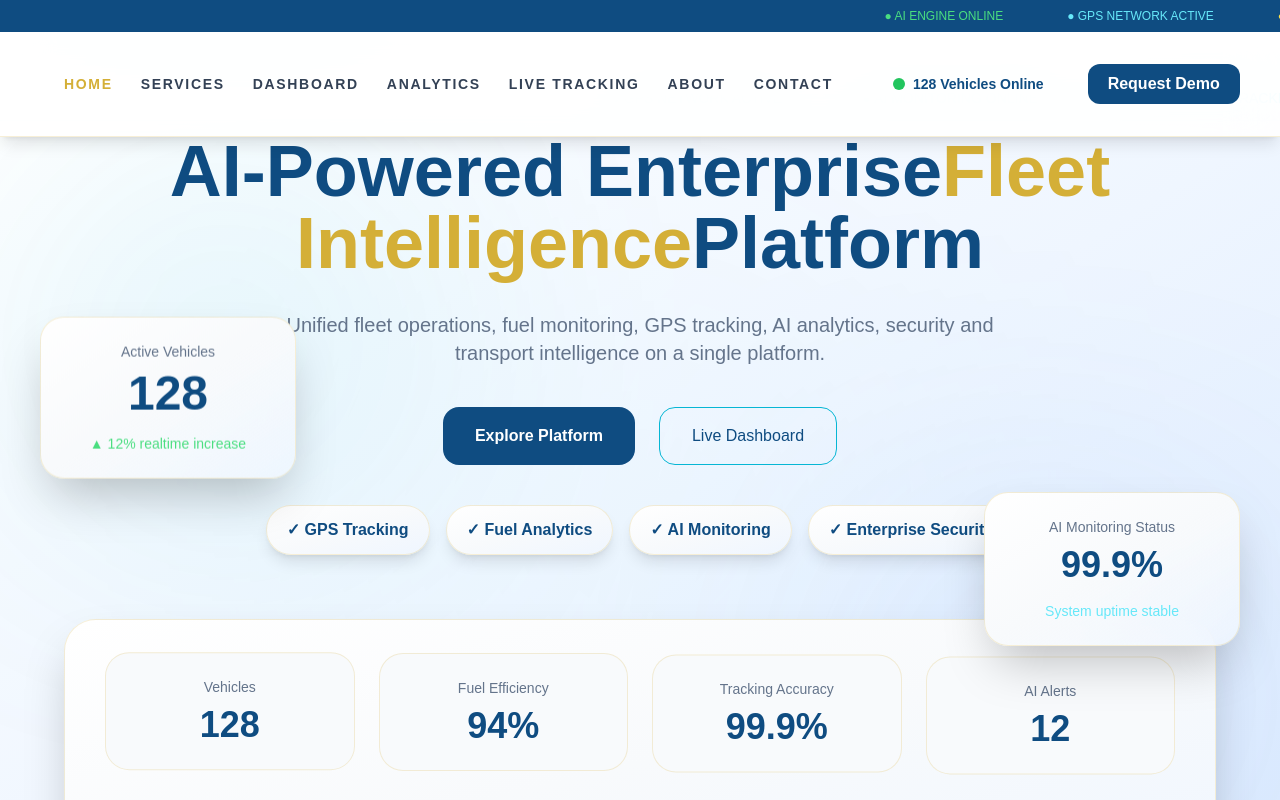
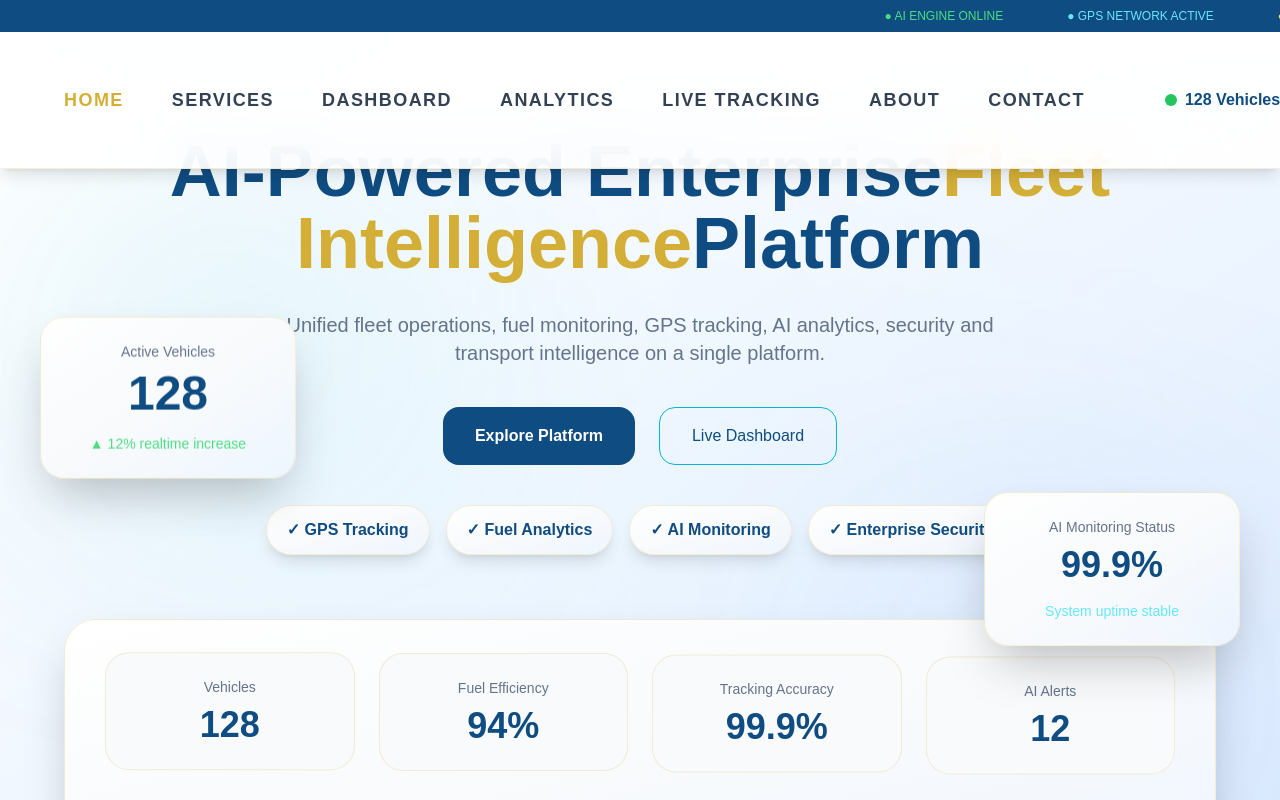
Before and after one commit to pritam1991verma/bdph-fleet-intelligence, a React (Vite) app: page / in a window 1280 px wide. Shown: the top 800 px of the page. Built offline with nearby package versions, Linux system fonts and the light colour scheme.

Commit message:
Update Navbar.tsx

```diff
--- a/src/components/Navbar.tsx
+++ b/src/components/Navbar.tsx
@@ -50,7 +50,7 @@ function Navbar() {
 
     <a
       href={`#${id}`}
-      className={`transition duration-300 uppercase text-sm tracking-[0.12em] font-semibold
+      className={`transition duration-300 uppercase text-lg tracking-[0.08em] font-bold
       ${
         active === id
           ? "text-[#D4AF37] font-bold"
@@ -97,19 +97,19 @@ function Navbar() {
 </div>
 <nav className="fixed top-8 left-0 w-full bg-white/90 backdrop-blur-xl border-b border-[#D4AF37]/20 shadow-lg z-50">
 
-<div className="w-full flex justify-between items-center px-16 py-3">
+<div className="w-full flex justify-between items-center px-16 py-5">
         {/* LOGO */}
 
        <div className="flex items-center">
   <img
     src="/logo.png"
     alt="BDPH Group"
-    className="h-16 md:h-20 w-auto"
+    className="h-20 md:h-24 w-auto"
   />
 </div>
         {/* MENU */}
 
-        <div className="hidden md:flex items-center gap-7 whitespace-nowrap">
+        <div className="hidden md:flex items-center gap-12 whitespace-nowrap">
 
           {navItem("home", "Home")}
 
@@ -128,12 +128,12 @@ function Navbar() {
 
   <div className="w-3 h-3 bg-green-500 rounded-full animate-pulse"></div>
 
-  <span className="text-[#0F4C81] font-semibold text-sm">
+  <span className="text-[#0F4C81] font-bold text-base">
     128 Vehicles Online
   </span>
 
 </div>
-          <button className="ml-4 px-5 py-2 bg-[#0F4C81] text-white rounded-xl font-semibold hover:scale-105 transition">
+          <button className="ml-4 px-8 py-3 bg-[#0F4C81] text-white rounded-xl font-bold text-lg hover:scale-105 transition">
   Request Demo
 </button>
 
```
